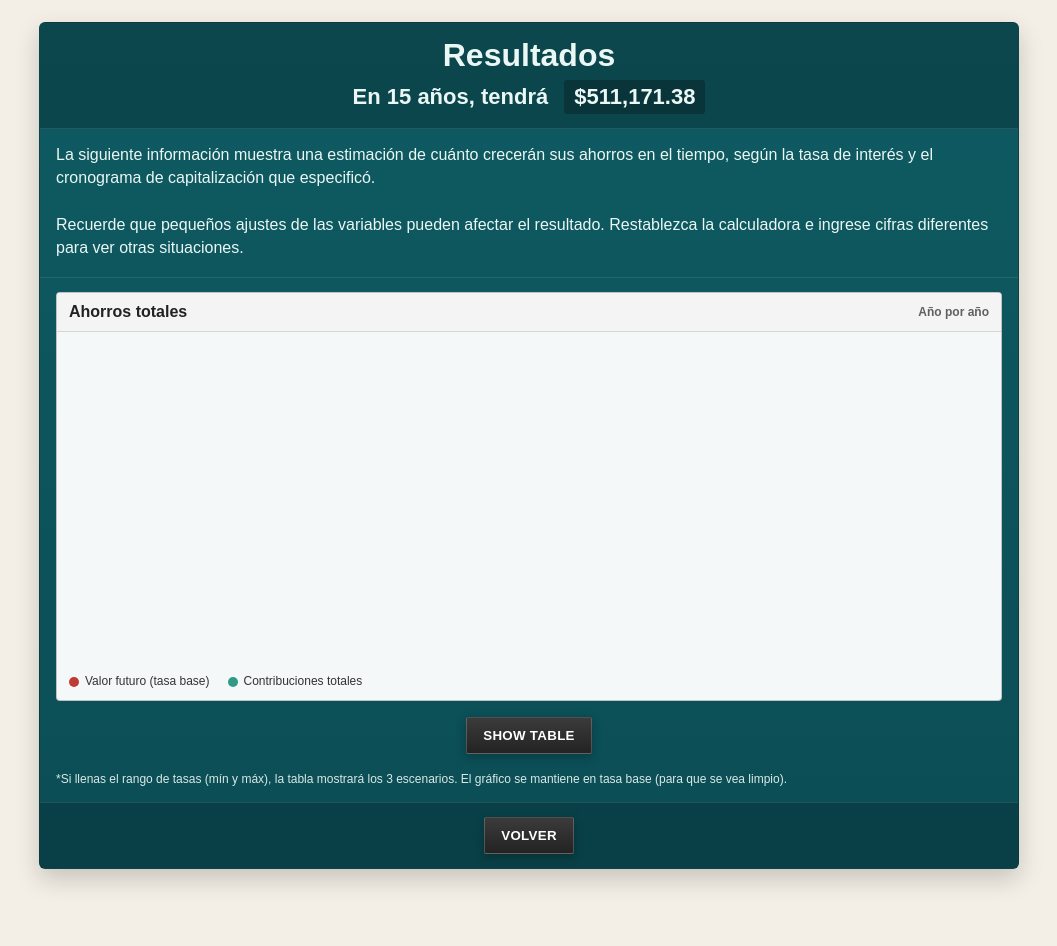
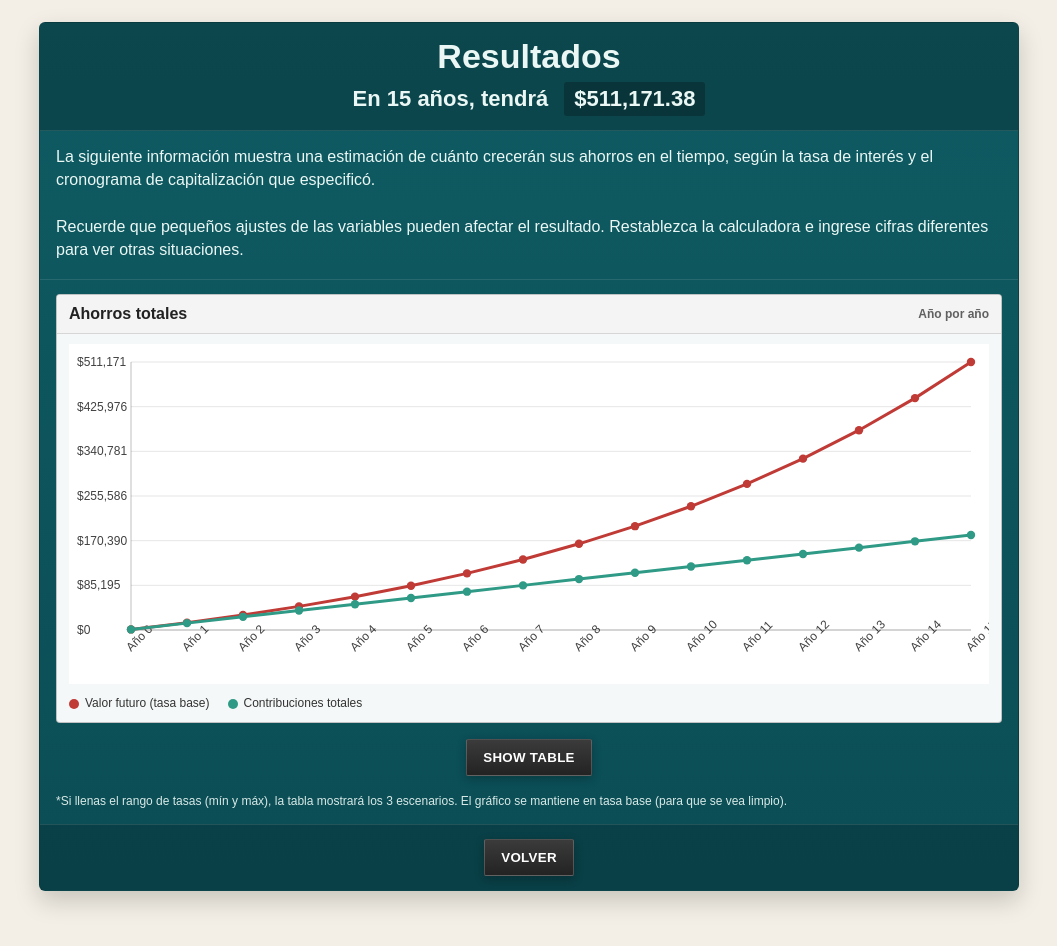
Before and after one commit to jcpm0104/calculadora-interes, a plain HTML site: page index.html in a window 1280 px wide. Both pictures are taken after typing "5", "5" into the empty fields and a click on the button "CALCULAR". Shown: the whole page, without its empty margins (111-1168 px from the left). Drawn offline with Linux system fonts and the light colour scheme.

Commit message:
Update3 index.html

```diff
--- a/index.html
+++ b/index.html
@@ -9,10 +9,6 @@
       --bg:#f3efe6;
       --panel:#0f5b63;
       --panel2:#0a4750;
-      --bar:#0b3f46;
-      --line:#d9d9d9;
-      --card:#ffffff;
-      --ink:#0a0a0a;
       --muted:#d7efe9;
       --btnRed:#b1362f;
       --btnGreen:#2e7d32;
@@ -23,7 +19,7 @@
       margin:0;
       font-family: Arial, Helvetica, sans-serif;
       background: var(--bg);
-      color: var(--ink);
+      color: #0a0a0a;
     }
 
     .wrap{
@@ -69,14 +65,9 @@
       padding: 14px;
       color: #eaf7f4;
     }
-
     .row + .row{ border-top: 1px solid rgba(255,255,255,.10); }
 
-    .left{
-      flex: 1;
-      min-width: 220px;
-    }
-
+    .left{ flex: 1; min-width: 220px; }
     .right{
       width: 260px;
       min-width: 200px;
@@ -84,10 +75,7 @@
       justify-content:flex-end;
     }
 
-    .label{
-      font-weight: 700;
-      margin-bottom: 6px;
-    }
+    .label{ font-weight: 700; margin-bottom: 6px; }
     .help{
       font-size: 12px;
       color: var(--muted);
@@ -96,7 +84,7 @@
     }
 
     input, select{
-      width: 180px;
+      width: 200px;
       padding: 10px 10px;
       font-size: 16px;
       border: 1px solid rgba(0,0,0,.25);
@@ -105,7 +93,6 @@
       outline: none;
       box-shadow: inset 0 1px 2px rgba(0,0,0,.06);
     }
-    .right input, .right select{ width: 200px; }
 
     .req{ color: #ff6b6b; font-weight: 900; margin-left: 4px; }
 
@@ -151,7 +138,7 @@
       border-bottom: 1px solid rgba(255,255,255,.10);
     }
     .resultsHeader .h{
-      font-size: 32px;
+      font-size: 34px;
       font-weight: 900;
       margin: 0 0 6px;
       text-align:center;
@@ -197,7 +184,15 @@
       position: relative;
       padding: 10px 12px 12px;
     }
-    canvas{ width:100%; height:320px; display:block; }
+
+    /* ✅ IMPORTANTE: darle tamaño REAL al canvas */
+    canvas{
+      width:100%;
+      height:340px;
+      display:block;
+      background: #fff;
+    }
+
     .legend{
       display:flex; gap:18px; font-size: 12px; color:#333;
       padding: 0 12px 12px;
@@ -272,9 +267,9 @@
     @media (max-width: 760px){
       .row{ flex-direction:column; }
       .right{ width:100%; justify-content:flex-start; }
-      .right input, .right select{ width:100%; }
+      input, select{ width:100%; }
       .twoCol{ grid-template-columns: 1fr; }
-      canvas{ height:260px; }
+      canvas{ height:280px; }
     }
   </style>
 </head>
@@ -402,7 +397,7 @@
           <div style="opacity:.7;font-size:12px">Año por año</div>
         </div>
         <div class="chartWrap">
-          <canvas id="chart" width="900" height="360"></canvas>
+          <canvas id="chart"></canvas>
           <div class="tooltip" id="tip"></div>
         </div>
         <div class="legend">
@@ -453,7 +448,7 @@
   function gcd(a,b){ while(b){ [a,b]=[b,a%b]; } return a; }
   function lcm(a,b){ return (a*b)/gcd(a,b); }
 
-  // Simulación (mensual + capitalización m)
+  // Simulación: aportes mensuales + capitalización compPerYear
   function simulate({P, PMT0, years, rateAnnual, contribGrowAnnual, compPerYear}){
     const m = compPerYear;
     const stepsPerYear = lcm(12, m);
@@ -512,6 +507,7 @@
   const tip = el('tip');
 
   let lastYearly = null;
+  let chartState = null;
 
   function getInputs(){
     const P = parseFloat(el('initial').value || "0");
@@ -531,21 +527,39 @@
 
   function validate(inp){
     if(inp.P < 0 || inp.PMT0 < 0 || inp.years < 0 || inp.rateBase < 0 || inp.inc < 0) return false;
-    if(isNaN(inp.P) || isNaN(inp.PMT0) || isNaN(inp.years) || isNaN(inp.rateBase) || isNaN(inp.inc)) return false;
+    if([inp.P,inp.PMT0,inp.years,inp.rateBase,inp.inc].some(v => Number.isNaN(v))) return false;
     return true;
   }
 
+  function showResults(){
+    formShell.style.display = "none";
+    results.style.display = "block";
+    window.scrollTo({ top: 0, behavior: "smooth" });
+  }
+
+  function showForm(){
+    results.style.display = "none";
+    formShell.style.display = "block";
+    tableShell.style.display = "none";
+    btnTable.textContent = "SHOW TABLE";
+    window.scrollTo({ top: 0, behavior: "smooth" });
+  }
+
   function drawChart(yearly){
-    // resize for crisp
+    // ✅ Clave: usar el tamaño real en pantalla
     const dpr = window.devicePixelRatio || 1;
-    const cssW = canvas.clientWidth;
-    const cssH = canvas.clientHeight;
-    canvas.width = Math.round(cssW * dpr);
-    canvas.height = Math.round(cssH * dpr);
+
+    const rect = canvas.getBoundingClientRect();
+    const cssW = Math.max(1, Math.floor(rect.width));
+    const cssH = Math.max(1, Math.floor(rect.height));
+
+    canvas.width  = Math.floor(cssW * dpr);
+    canvas.height = Math.floor(cssH * dpr);
+
     ctx.setTransform(dpr,0,0,dpr,0,0);
 
     const W = cssW, H = cssH;
-    const padL=52, padR=18, padT=18, padB=42;
+    const padL=62, padR=18, padT=18, padB=54;
 
     const xs = yearly.map(p=>p.year);
     const fv = yearly.map(p=>p.fv);
@@ -570,10 +584,13 @@
 
     // axis
     ctx.strokeStyle = "rgba(0,0,0,.25)";
-    ctx.beginPath(); ctx.moveTo(padL,padT); ctx.lineTo(padL,H-padB); ctx.lineTo(W-padR,H-padB); ctx.stroke();
+    ctx.beginPath();
+    ctx.moveTo(padL,padT);
+    ctx.lineTo(padL,H-padB);
+    ctx.lineTo(W-padR,H-padB);
+    ctx.stroke();
 
     const xMin = 0, xMax = yearly[yearly.length-1].year;
-
     const xMap = (x)=> padL + (W-padL-padR) * ((x-xMin)/(xMax-xMin || 1));
     const yMap = (y)=> padT + (H-padT-padB) * (1 - ((y-minY)/(maxY-minY || 1)));
 
@@ -583,24 +600,23 @@
     for(let g=0; g<=gridLines; g++){
       const v = (maxY/gridLines) * (gridLines-g);
       const y = padT + (H-padT-padB)*(g/gridLines);
-      ctx.fillText("$" + Math.round(v).toLocaleString('en-US'), 6, y+4);
+      ctx.fillText("$" + Math.round(v).toLocaleString('en-US'), 8, y+4);
     }
 
-    // x labels (years)
+    // x labels
     const step = Math.max(1, Math.floor(xMax/15));
     for(let x=0; x<=xMax; x+=step){
       const xx = xMap(x);
       ctx.save();
-      ctx.translate(xx, H-padB+16);
+      ctx.translate(xx, H-padB+22);
       ctx.rotate(-Math.PI/4);
       ctx.fillText("Año " + x, 0, 0);
       ctx.restore();
     }
 
-    // line function
     function plotLine(series, color){
       ctx.strokeStyle = color;
-      ctx.lineWidth = 2;
+      ctx.lineWidth = 3;  // ✅ más visible
       ctx.beginPath();
       series.forEach((v,idx)=>{
         const xx = xMap(xs[idx]);
@@ -609,22 +625,20 @@
       });
       ctx.stroke();
 
-      // points
       ctx.fillStyle = color;
       series.forEach((v,idx)=>{
         const xx = xMap(xs[idx]);
         const yy = yMap(v);
         ctx.beginPath();
-        ctx.arc(xx,yy,3.5,0,Math.PI*2);
+        ctx.arc(xx,yy,4.2,0,Math.PI*2); // ✅ puntos más visibles
         ctx.fill();
       });
     }
 
-    plotLine(fv, "#c03a36");       // rojo
-    plotLine(contrib, "#2f9a86");  // verde
+    plotLine(fv, "#c03a36");
+    plotLine(contrib, "#2f9a86");
 
-    // store points for hover
-    return { xMap, yMap, xs, fv, contrib, padL, padR, padT, padB, W, H };
+    return { xMap, xs, fv, contrib };
   }
 
   function fillTable(yearly, yearlyMin, yearlyMax){
@@ -658,22 +672,6 @@
     }
   }
 
-  let chartState = null;
-
-  function showResults(){
-    formShell.style.display = "none";
-    results.style.display = "block";
-    window.scrollTo({ top: 0, behavior: "smooth" });
-  }
-
-  function showForm(){
-    results.style.display = "none";
-    formShell.style.display = "block";
-    tableShell.style.display = "none";
-    btnTable.textContent = "SHOW TABLE";
-    window.scrollTo({ top: 0, behavior: "smooth" });
-  }
-
   function calc(){
     const inp = getInputs();
     if(!validate(inp)){
@@ -690,7 +688,6 @@
       compPerYear: inp.m
     });
 
-    // min/max opcional para tabla
     let minSim = null, maxSim = null;
     if(inp.rMin !== null && inp.rMax !== null && inp.rMax >= inp.rMin){
       minSim = simulate({ P: inp.P, PMT0: inp.PMT0, years: inp.years, rateAnnual: inp.rMin, contribGrowAnnual: inp.inc, compPerYear: inp.m });
@@ -702,13 +699,18 @@
 
     lastYearly = base.yearly;
 
-    // chart
-    chartState = drawChart(base.yearly);
-
-    // table
+    // table primero
     fillTable(base.yearly, minSim ? minSim.yearly : null, maxSim ? maxSim.yearly : null);
 
+    // ✅ IMPORTANTE: mostrar resultados primero, luego dibujar el gráfico
     showResults();
+
+    // ✅ doble requestAnimationFrame para asegurar que ya tiene tamaño real
+    requestAnimationFrame(() => {
+      requestAnimationFrame(() => {
+        chartState = drawChart(base.yearly);
+      });
+    });
   }
 
   function resetAll(){
@@ -723,14 +725,13 @@
     showForm();
   }
 
-  // Hover tooltip
+  // Tooltip
   canvas.addEventListener('mousemove', (e)=>{
     if(!chartState || !lastYearly) return;
 
     const rect = canvas.getBoundingClientRect();
     const x = e.clientX - rect.left;
 
-    // find nearest year point by x
     const ptsX = chartState.xs.map(yr => chartState.xMap(yr));
     let bestIdx = 0;
     let bestDist = Infinity;
@@ -738,7 +739,7 @@
       const d = Math.abs(ptsX[i] - x);
       if(d < bestDist){ bestDist = d; bestIdx = i; }
     }
-    if(bestDist > 28){
+    if(bestDist > 30){
       tip.style.display = "none";
       return;
     }
@@ -772,10 +773,12 @@
     if(!isOpen) tableShell.scrollIntoView({behavior:"smooth", block:"start"});
   });
 
-  // Re-draw on resize
+  // Re-draw on resize (si estás en resultados)
   window.addEventListener('resize', ()=>{
     if(lastYearly && results.style.display === "block"){
-      chartState = drawChart(lastYearly);
+      requestAnimationFrame(() => {
+        chartState = drawChart(lastYearly);
+      });
     }
   });
 </script>
```
